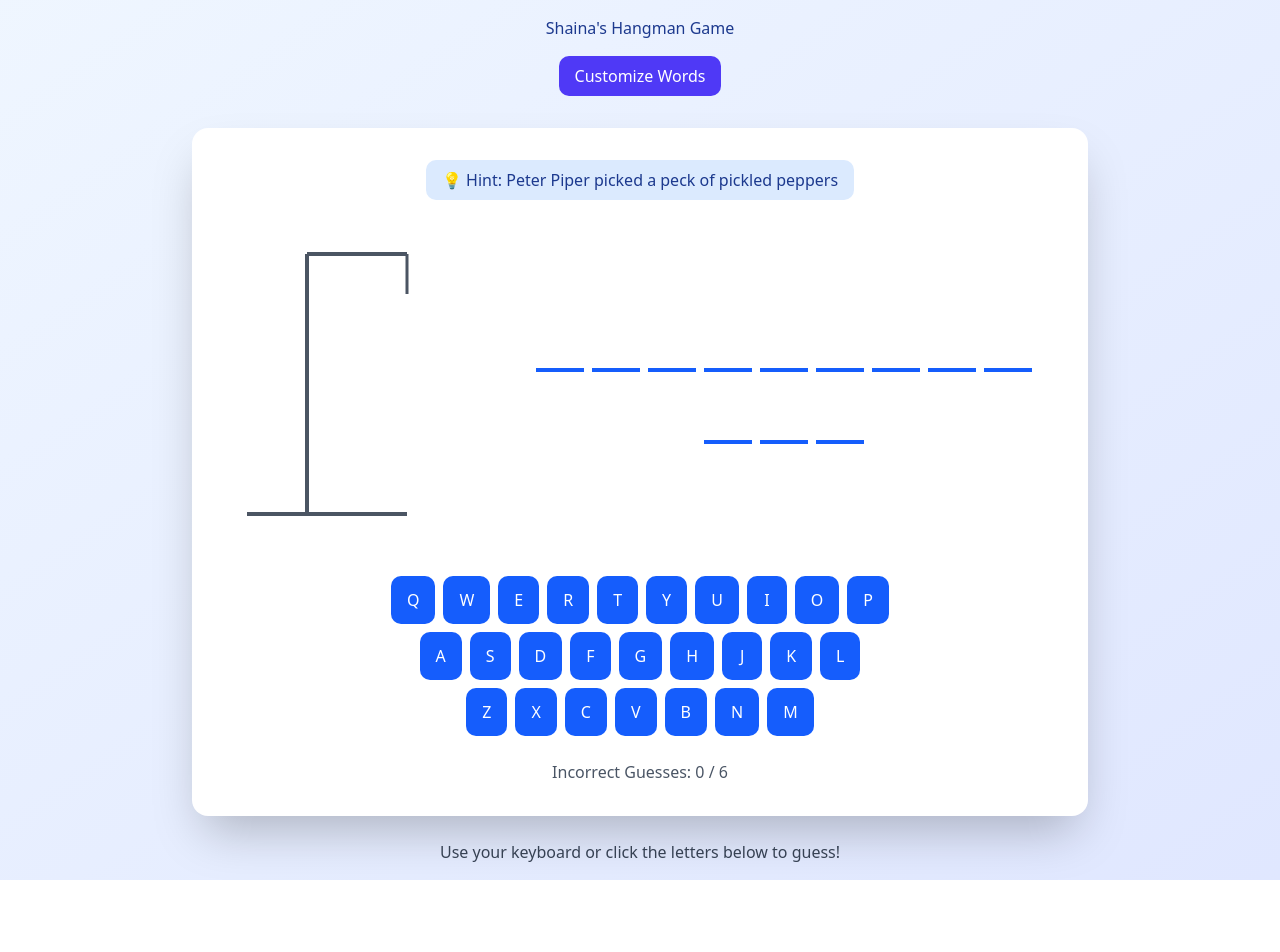
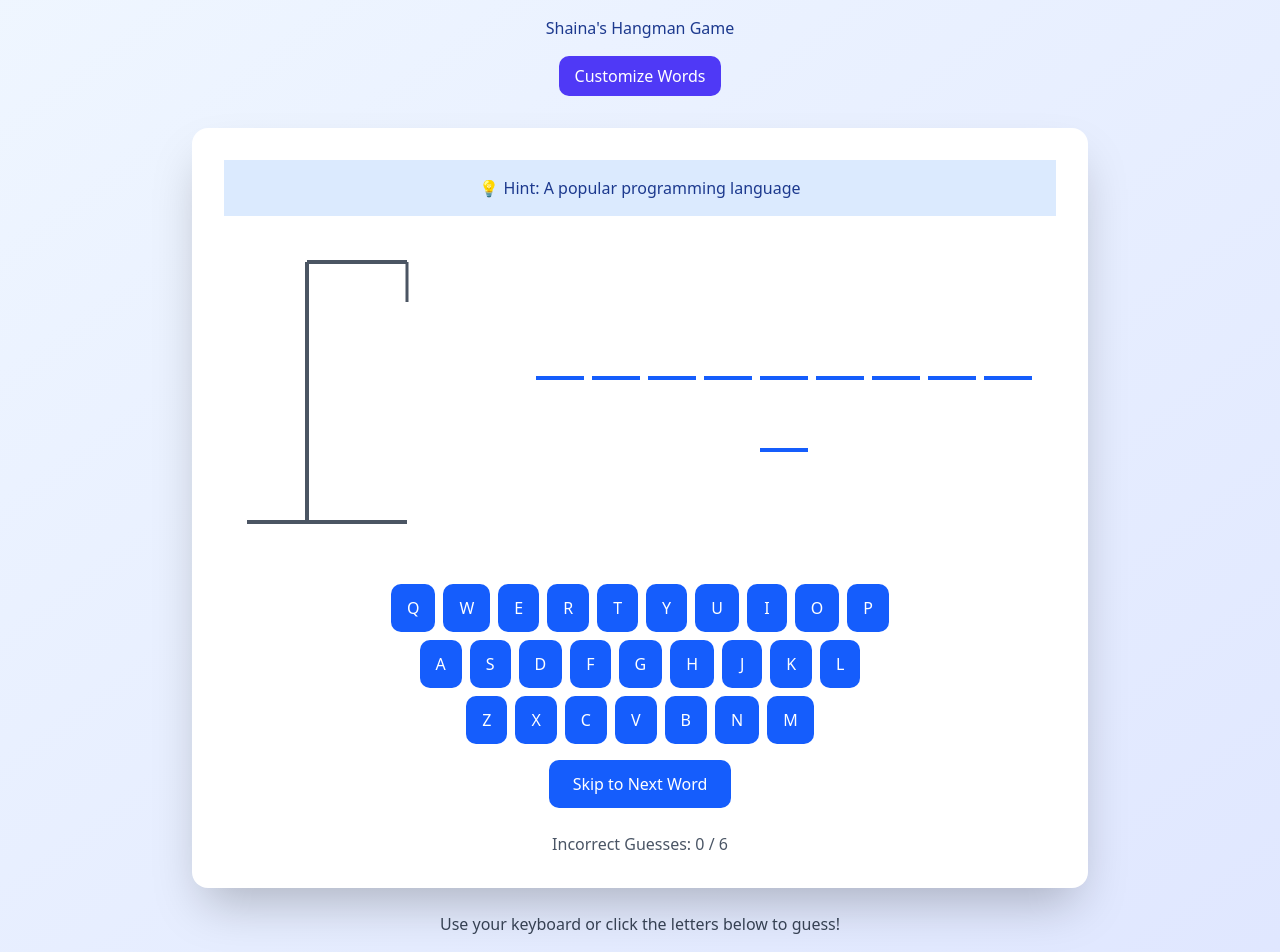
Before and after one commit to alberastine/hangman, a React (Vite) app: page / in a window 1280 px wide. Before the commit the page ends 880 px from the top, so only its background shows below. Built offline with nearby package versions, Linux system fonts and the light colour scheme.

Commit message:
feat: add skip/next word button and track guessed words

```diff
--- a/src/App.tsx
+++ b/src/App.tsx
@@ -10,16 +10,42 @@ export interface WordEntry {
 }
 
 const DEFAULT_WORDS: WordEntry[] = [
-  { word: 'ALLITERATION', hint: 'Peter Piper picked a peck of pickled peppers' },
-  { word: 'REPETITION', hint: '“Break, break, break,”' },
-  { word: 'ONOMATOPOEIA', hint: '“Baa, baa, black sheep, Have you any wool? Yes sir, yes sir, three bags full.”' },
-  { word: 'RHYME', hint: '"Tyger Tyger, burning bright, In the forests of the night;"' },
+    { word: 'JAVASCRIPT', hint: 'A popular programming language' },
+    { word: 'TYPESCRIPT', hint: 'JavaScript with types' },
+    { word: 'REACT', hint: 'A JavaScript library for building UIs' },
+    { word: 'COMPONENT', hint: 'A reusable piece of UI' },
+    { word: 'HANGMAN', hint: 'The game you are playing right now' },
 ];
+
+function getRandomRevealedLetters(word: string): Set<string> {
+    const length = word.length;
+    let lettersToReveal = 1;
+
+    if (length >= 6 && length <= 9) lettersToReveal = 2;
+    else if (length > 9) lettersToReveal = 3;
+
+    const uniqueLetters = Array.from(new Set(word.split('')));
+    const revealed = new Set<string>();
+
+    while (revealed.size < Math.min(lettersToReveal, uniqueLetters.length)) {
+        const randomLetter =
+            uniqueLetters[Math.floor(Math.random() * uniqueLetters.length)];
+        revealed.add(randomLetter);
+    }
+
+    return revealed;
+}
 
 function App() {
     const [customWords, setCustomWords] = useState<WordEntry[]>(DEFAULT_WORDS);
     const [currentWordIndex, setCurrentWordIndex] = useState(0);
-  const [guessedLetters, setGuessedLetters] = useState<Set<string>>(new Set());
+    const [guessedWords, setGuessedWords] = useState<Set<string>>(new Set());
+    const [guessedLetters, setGuessedLetters] = useState<Set<string>>(
+        new Set()
+    );
+    const [revealedLetters, setRevealedLetters] = useState<Set<string>>(
+        new Set()
+    );
     const [showCustomInput, setShowCustomInput] = useState(false);
 
     const maxIncorrectGuesses = 6;
@@ -32,35 +58,81 @@ function App() {
     const hint = currentEntry.hint;
 
     const incorrectLetters = useMemo(() => {
-    return Array.from(guessedLetters).filter(letter => !secretWord.includes(letter));
+        return Array.from(guessedLetters).filter(
+            (letter) => !secretWord.includes(letter)
+        );
     }, [guessedLetters, secretWord]);
 
     const incorrectGuesses = incorrectLetters.length;
 
     const isWinner = useMemo(() => {
-    return secretWord.split('').every(letter => guessedLetters.has(letter));
-  }, [secretWord, guessedLetters]);
+        return secretWord
+            .split('')
+            .every(
+                (letter) =>
+                    guessedLetters.has(letter) || revealedLetters.has(letter)
+            );
+    }, [secretWord, guessedLetters, revealedLetters]);
 
     const isLoser = incorrectGuesses >= maxIncorrectGuesses;
 
     const gameStatus = isWinner ? 'Won' : isLoser ? 'Lost' : 'Playing';
 
-  const addGuessedLetter = useCallback((letter: string) => {
+    const addGuessedLetter = useCallback(
+        (letter: string) => {
             if (gameStatus !== 'Playing') return;
-    setGuessedLetters(prev => new Set([...prev, letter.toUpperCase()]));
-  }, [gameStatus]);
+            setGuessedLetters(
+                (prev) => new Set([...prev, letter.toUpperCase()])
+            );
+        },
+        [gameStatus]
+    );
 
     const resetGame = useCallback(() => {
         setGuessedLetters(new Set());
-    // Select a random word from the list
         const randomIndex = Math.floor(Math.random() * customWords.length);
         setCurrentWordIndex(randomIndex);
+
+        const word = customWords[randomIndex].word.toUpperCase();
+        setRevealedLetters(getRandomRevealedLetters(word));
     }, [customWords]);
+
+    const handleNextWord = useCallback(() => {
+        if (guessedWords.size >= customWords.length) {
+            alert('🎉 You have guessed all words! Play again?');
+            // Reset everything
+            setGuessedWords(new Set());
+            setCurrentWordIndex(0);
+            const firstWord = customWords[0].word.toUpperCase();
+            setRevealedLetters(getRandomRevealedLetters(firstWord));
+            setGuessedLetters(new Set());
+            return;
+        }
+
+        let nextIndex = currentWordIndex;
+        let attempts = 0;
+
+        do {
+            nextIndex = (nextIndex + 1) % customWords.length;
+            attempts++;
+        } while (
+            guessedWords.has(customWords[nextIndex].word.toUpperCase()) &&
+            attempts <= customWords.length
+        );
+
+        setCurrentWordIndex(nextIndex);
+        const nextWord = customWords[nextIndex].word.toUpperCase();
+        setRevealedLetters(getRandomRevealedLetters(nextWord));
+        setGuessedLetters(new Set());
+    }, [customWords, guessedWords, currentWordIndex]);
 
     const handleCustomWordsSubmit = useCallback((words: WordEntry[]) => {
         setCustomWords(words);
         setShowCustomInput(false);
         setGuessedLetters(new Set());
+        setRevealedLetters(
+            getRandomRevealedLetters(words[0].word.toUpperCase())
+        );
         setCurrentWordIndex(0);
     }, []);
 
@@ -76,6 +148,12 @@ function App() {
         window.addEventListener('keydown', handleKeyPress);
         return () => window.removeEventListener('keydown', handleKeyPress);
     }, [addGuessedLetter]);
+
+    useEffect(() => {
+        if (isWinner) {
+            setGuessedWords((prev) => new Set(prev).add(secretWord));
+        }
+    }, [isWinner, secretWord]);
 
     if (showCustomInput) {
         return (
@@ -93,7 +171,9 @@ function App() {
         <div className="min-h-screen bg-gradient-to-br from-blue-50 to-indigo-100 flex flex-col items-center justify-center p-4">
             <div className="w-full max-w-4xl">
                 <div className="text-center mb-8">
-          <h1 className="text-blue-900 mb-4">Shaina's Hangman Game</h1>
+                    <h1 className="text-blue-900 mb-4">
+                        Shaina's Hangman Game
+                    </h1>
                     <button
                         onClick={() => setShowCustomInput(true)}
                         className="px-4 py-2 bg-indigo-600 text-white rounded-lg hover:bg-indigo-700 transition-colors"
@@ -103,27 +183,46 @@ function App() {
                 </div>
 
                 <div className="bg-white rounded-2xl shadow-2xl p-8 mb-6">
-          <div className="mb-6 text-center">
-            <div className="inline-block px-4 py-2 bg-blue-100 rounded-lg">
-              <p className="text-blue-900">💡 Hint: {hint}</p>
+                    <div className="mb-4 text-center w-full">
+                        <div className="bg-blue-100 rounded-xl p-4 flex justify-center items-center">
+                            <p className="text-[96px] font-bold text-blue-900 text-center leading-tight">
+                                💡 Hint: {hint}
+                            </p>
                         </div>
                     </div>
 
                     <div className="flex flex-col lg:flex-row items-center justify-center gap-8 mb-8">
                         <HangmanDrawing incorrectGuesses={incorrectGuesses} />
                         <div className="flex-1 w-full">
-              <WordToGuess word={secretWord} guessedLetters={guessedLetters} reveal={isLoser} />
+                            <WordToGuess
+                                word={secretWord}
+                                guessedLetters={guessedLetters}
+                                revealedLetters={revealedLetters}
+                                reveal={isLoser}
+                            />
 
                             {gameStatus !== 'Playing' && (
                                 <div className="mt-6 text-center">
-                  <div className={`text-2xl mb-4 ${isWinner ? 'text-green-600' : 'text-red-600'}`}>
-                    {isWinner ? '🎉 You Won!' : '💀 Game Over!'}
+                                    <div
+                                        className={`text-2xl mb-4 ${
+                                            isWinner
+                                                ? 'text-green-600'
+                                                : 'text-red-600'
+                                        }`}
+                                    >
+                                        {isWinner
+                                            ? '🎉 Nice Work!'
+                                            : '💀 Game Over!'}
                                     </div>
                                     <button
-                    onClick={resetGame}
+                                        onClick={
+                                            isWinner
+                                                ? handleNextWord
+                                                : resetGame
+                                        }
                                         className="px-6 py-3 bg-blue-600 text-white rounded-lg hover:bg-blue-700 transition-colors"
                                     >
-                    Play Again
+                                        {isWinner ? 'Next Word' : 'Play Again'}
                                     </button>
                                 </div>
                             )}
@@ -137,13 +236,27 @@ function App() {
                         disabled={gameStatus !== 'Playing'}
                     />
 
+                    <div className="mt-4 flex justify-center gap-4">
+                        <button
+                            onClick={handleNextWord}
+                            className="px-6 py-3 bg-blue-600 text-white rounded-lg hover:bg-blue-700 transition-colors"
+                        >
+                            Skip to Next Word
+                        </button>
+                    </div>
+
                     <div className="mt-6 text-center text-gray-600">
-            <p>Incorrect Guesses: {incorrectGuesses} / {maxIncorrectGuesses}</p>
+                        <p>
+                            Incorrect Guesses: {incorrectGuesses} /{' '}
+                            {maxIncorrectGuesses}
+                        </p>
                     </div>
                 </div>
 
                 <div className="text-center text-gray-700">
-          <p>Use your keyboard or click the letters below to guess!</p>
+                    <p>
+                        Use your keyboard or click the letters below to guess!
+                    </p>
                 </div>
             </div>
         </div>
--- a/src/components/WordToGuess.tsx
+++ b/src/components/WordToGuess.tsx
@@ -1,15 +1,21 @@
 interface WordToGuessProps {
   word: string;
   guessedLetters: Set<string>;
+  revealedLetters?: Set<string>;
   reveal?: boolean;
 }
 
-export function WordToGuess({ word, guessedLetters, reveal = false }: WordToGuessProps) {
+export function WordToGuess({
+  word,
+  guessedLetters,
+  revealedLetters = new Set(),
+  reveal = false,
+}: WordToGuessProps) {
   return (
     <div className="flex flex-wrap justify-center gap-2 mb-4">
       {word.split('').map((letter, index) => {
         const isGuessed = guessedLetters.has(letter);
-        const shouldShow = isGuessed || reveal;
+        const shouldShow = isGuessed || revealedLetters.has(letter) || reveal;
 
         return (
           <div
```
Lines whose indentation alone changed are shown as unchanged.
